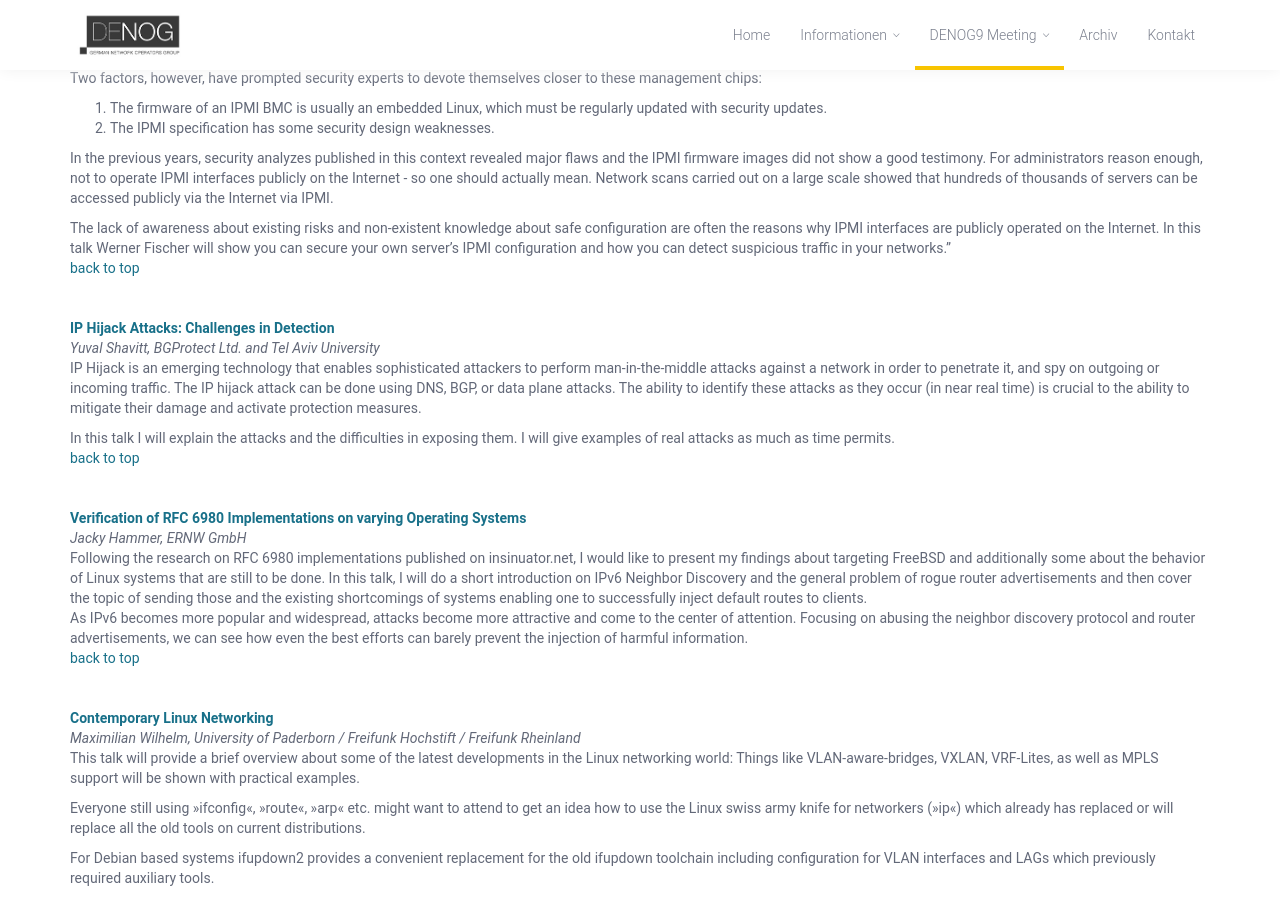
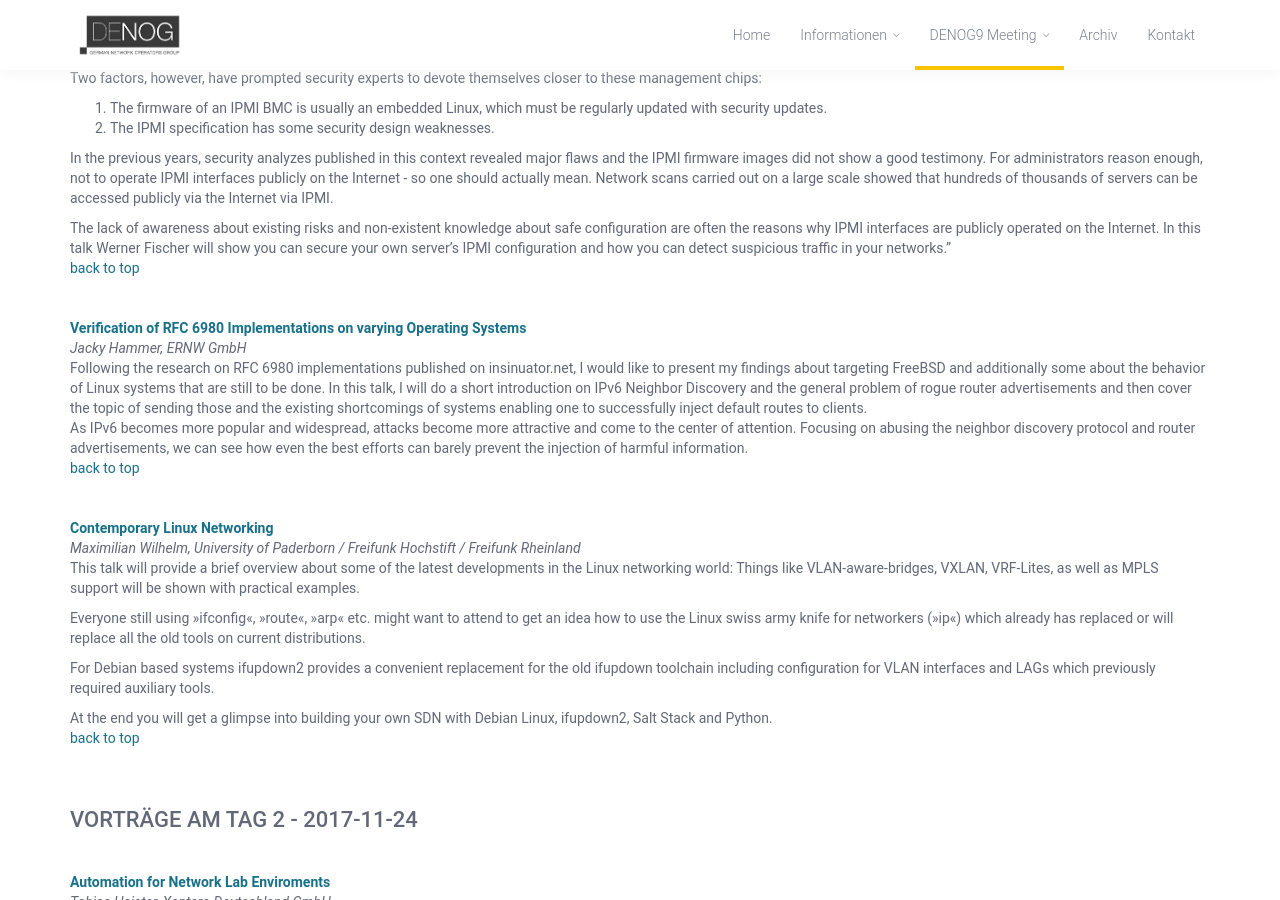
Before and after one commit to denog/denog.github.io, a Jekyll site: the page built from de/meetings/denog9/agenda.md, in a window 1280 px wide and 900 px high, scrolled down 1641 px. Built offline with Jekyll 4.4.1, drawn with Linux system fonts in a browser that asks for light colours; some web fonts are replaced; some of the changed text lies outside the part shown.

Commit message:
updated agenda after DENOG9 meeting to reflect last minute changes

```diff
--- a/de/meetings/denog9/agenda.md
+++ b/de/meetings/denog9/agenda.md
@@ -14,7 +14,7 @@
         <tr><td><strong>13:15-13:45</strong></td><td><a href="#peeringdb">Peering DB Update</a></td><td>Arnold Nipper</td></tr>
         <tr><td><strong>13:45-14:15</strong></td><td><a href="#alien">200G over Alien Wavelength</a></td><td>Moritz Frenzel / Marc Helmus</td></tr>
         <tr><td><strong>14:15-14:45</strong></td><td><a href="#ipmi">Secure your server's IPMI remote management</a></td><td>Werner Fischer</td></tr>
-        <tr><td><strong>14:45-15:15</strong></td><td><a href="#iphijack">IP Hijack Attacks: Challenges in Detection</a></td><td>Yuval Shavitt</td></tr>
+        <tr><td><strong>14:45-15:15</strong></td><td>IP Quo vadis Prometheus?</td><td>Richard Hartmann</td></tr>
         <tr><td><strong>15:15-16:00</strong></td><td>Kaffeepause</td><td></td></tr>
         <tr><td><strong>16:00-16:45</strong></td><td><a href="#lt">Lightning Talks</a></td><td></td></tr>
         <tr><td><strong>16:45-17:00</strong></td><td>DENOG Vereinsgr&uuml;ndung (Ank&uuml;ndigung)</td><td>DENOG</td></tr>
@@ -73,14 +73,6 @@
 In the previous years, security analyzes published in this context revealed major flaws and the IPMI firmware images did not show a good testimony. For administrators reason enough, not to operate IPMI interfaces publicly on the Internet - so one should actually mean. Network scans carried out on a large scale showed that hundreds of thousands of servers can be accessed publicly via the Internet via IPMI.<br>
 
 The lack of awareness about existing risks and non-existent knowledge about safe configuration are often the reasons why IPMI interfaces are publicly operated on the Internet. In this talk Werner Fischer will show you can secure your own server's IPMI configuration and how you can detect suspicious traffic in your networks."<br>
-<a href="#top">back to top</a>
-
-<p>&nbsp;</p>
-<strong><a name="iphijack">IP Hijack Attacks: Challenges in Detection</a></strong><br>
-<em>Yuval Shavitt, BGProtect Ltd. and Tel Aviv University</em><br>
-IP Hijack is an emerging technology that enables sophisticated attackers to perform man-in-the-middle attacks against a network in order to penetrate it, and spy on outgoing or incoming traffic. The IP hijack attack can be done using DNS, BGP, or data plane attacks.  The ability to identify these attacks as they occur (in near real time) is crucial to the ability to mitigate their damage and activate protection measures.<br>
-
-In this talk I will explain the attacks and the difficulties in exposing them.  I will give examples of real attacks as much as time permits.<br>
 <a href="#top">back to top</a>
 
 <p>&nbsp;</p>
@@ -180,19 +172,23 @@
 
 <br><br>
 <strong>Status Quo IPv6 Sub-assignment Clarification (RIPE address policy proposal 2016-04)</strong><br>
-<em>Maximilian Wilhelm, Zentrum für Informations- und Medientechnologien (IMT) Universität Paderborn</em>
+<em>Maximilian Wilhelm, Freifunk Hochstift / Freifunk Rheinland</em>
 
 <br><br>
 <strong>Avoid blackholing: Selective Next-Hop Resolution</strong><br>
 <em>Oliver Herms, EXARING AG</em>
 
 <br><br>
-<strong>We take care about data quality</strong><br>
-<em>Jan Stumpf, DE-CIX Management GmbH</em>
+<strong>Environmental Monitoring</strong><br>
+<em>Wolfgang Tremmel, DE-CIX Academy</em>
 
 <br><br>
 <strong>Verify it!</strong><br>
 <em>André Niemann, becon GmbH</em>
 
 <br><br>
+<strong>Long Term Storage with Prometheus</strong><br>
+<em>Richard Hartmann, SpaceNet GmbH</em>
+
+<br><br>
 <a href="#top">back to top</a>
```
Also changed, not shown: other parts of de/meetings/denog9/agenda.md (+2 -2 lines).
